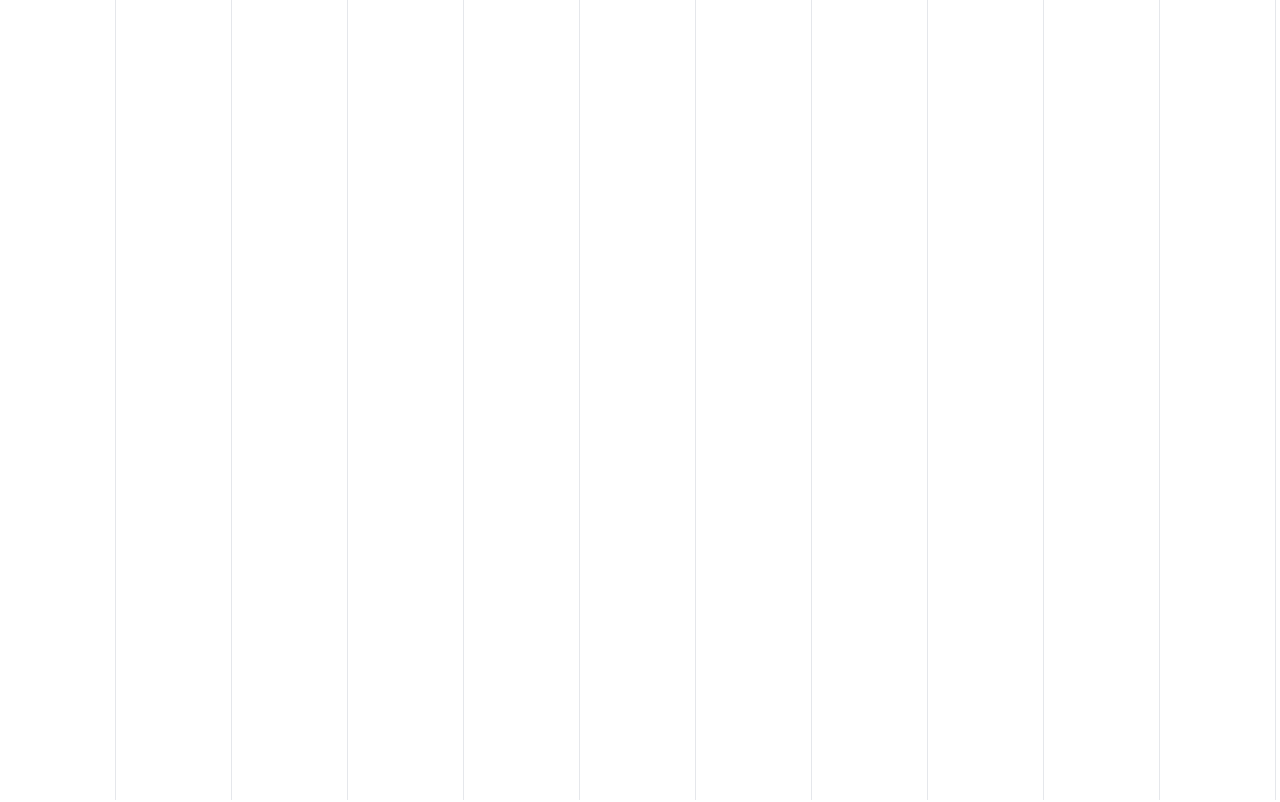
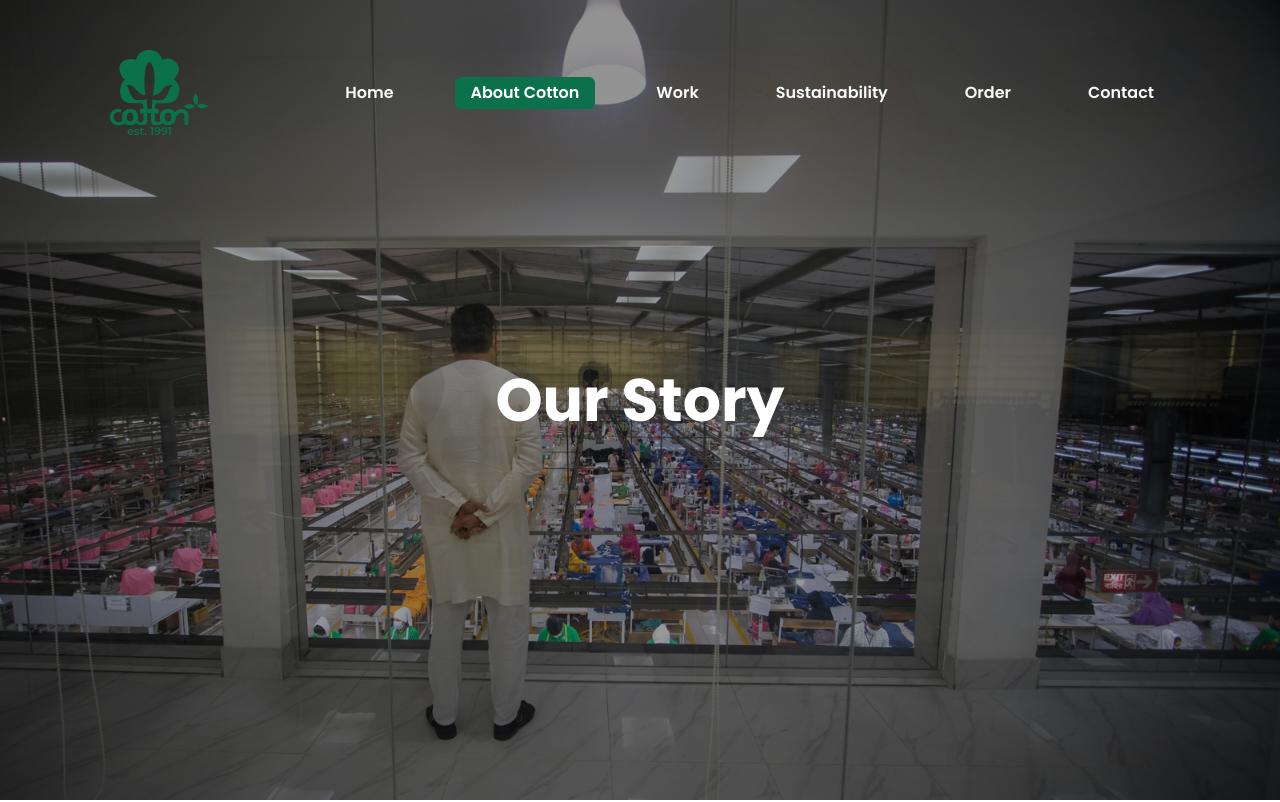
Before and after one commit to cottonSdtNadim/cotton-website-task, a React (Vite) app: page /aboutCotton in a window 1280 px wide. Before the commit this address had no page. Shown: the top 802 px of the page. Built offline with nearby package versions, Linux system fonts and the light colour scheme.

Commit message:
update the Navbar.jsx

```diff
--- a/src/components/VideoModule.jsx
+++ b/src/components/VideoModule.jsx
@@ -151,7 +151,6 @@ const VideoModule = () => {
   useEffect(() => {
     const handleScroll = () => {
       lastScrollTimeRef.current = Date.now();
-      console.log("lastScrollTimeRef.current", lastScrollTimeRef.current);
 
       // Force state to non-hovered during scroll
       if (isHovered) {
@@ -165,7 +164,6 @@ const VideoModule = () => {
     const checkScrollingState = () => {
       const now = Date.now();
       const timeSinceLastScroll = now - lastScrollTimeRef.current;
-      console.log("timeSinceLastScroll", timeSinceLastScroll);
 
       // If it's been more than 300ms since last scroll event, consider scrolling stopped
       if (timeSinceLastScroll > 300 && isScrolling) {
--- /dev/null
+++ b/src/layouts/PageLayout.jsx
@@ -0,0 +1,15 @@
+import { Outlet } from "react-router";
+import Footer from "../pages/Shared/Footer";
+import Cover from "../pages/Shared/Cover";
+
+const PageLayout = () => {
+    return (
+        <div>
+            <Cover></Cover>
+            <Outlet></Outlet>
+            <Footer></Footer>
+        </div>
+    );
+};
+
+export default PageLayout;
--- /dev/null
+++ b/src/pages/AboutCotton.jsx
@@ -0,0 +1,9 @@
+const AboutCotton = () => {
+    return (
+        <div>
+            <h2>This is About Cotton Page</h2>
+        </div>
+    );
+};
+
+export default AboutCotton;
--- /dev/null
+++ b/src/pages/Shared/Cover.jsx
@@ -0,0 +1,27 @@
+import image from '../../assets/images/factory-inside.jpg'
+import Navbar from './Navbar';
+
+const Cover = () => {
+    return (
+        <div className="relative">
+            <div
+                className="w-full h-screen"
+                style={{
+                    backgroundImage: `linear-gradient(0deg, rgba(0, 0, 0, 0.40) 0%, rgba(0, 0, 0, 0.40) 100%), url(${image})`,
+                    backgroundPosition: '50%',
+                    backgroundSize: 'cover',
+                    backgroundRepeat: 'no-repeat'
+                }}
+            >
+                <div className="absolute top-0 left-0 right-0 z-10">
+                    <Navbar nonActiveTextColor="#F8FBFA" />
+                </div>
+                <div className="absolute inset-0 flex items-center justify-center">
+                    <h1 className="text-6xl font-bold text-white">Our Story</h1>
+                </div>
+            </div>
+        </div>
+    );
+};
+
+export default Cover;
--- a/src/pages/Shared/Navbar.jsx
+++ b/src/pages/Shared/Navbar.jsx
@@ -2,18 +2,20 @@ import { motion } from "framer-motion";
 import { useState } from "react";
 import cottonGreenLogo from "../../assets/images/cotton-green-logo.png";
 import ellipse from "../../assets/svgs/Ellipse.svg";
+import { NavLink, useLocation } from "react-router"; // Added useLocation
+import PropTypes from 'prop-types';
 
-const Navbar = () => {
-  const [selectedItem, setSelectedItem] = useState("Home");
+const Navbar = ({ nonActiveTextColor = "black" }) => {
   const [hoveredItem, setHoveredItem] = useState(null);
+  const location = useLocation(); // Get current location
 
   const navItemsList = [
-    "Home",
-    "About Cotton",
-    "Work",
-    "Sustainability",
-    "Order",
-    "Contact",
+    { name: "Home", path: "/" },
+    { name: "About Cotton", path: "/aboutCotton" },
+    { name: "Work", path: "/work" },
+    { name: "Sustainability", path: "/sustainability" },
+    { name: "Order", path: "/order" },
+    { name: "Contact", path: "/contact" },
   ];
 
   return (
@@ -24,49 +26,51 @@ const Navbar = () => {
         alt="Cotton Green Logo"
         className="w-[99px] h-[86px]"
       />
-
       {/* NavItems Container */}
       <ul className="flex gap-[45px] font-semibold text-base">
-        {navItemsList.map((item) => (
-          <motion.li
-            key={item}
-            className={`relative cursor-pointer px-4 py-1 rounded-md ${
-              selectedItem === item
-                ? "bg-[#0B714C] text-white"
-                : "text-black font-semibold"
-            }`}
-            onClick={() => setSelectedItem(item)}
-            onMouseEnter={() => setHoveredItem(item)}
+        {navItemsList.map(({ name, path }) => {
+          const isActive = location.pathname === path;
+
+          return (
+            <NavLink
+              key={name}
+              to={path}
+              className={
+                `relative cursor-pointer px-4 py-1 rounded-md ${
+                  isActive ? "bg-[#0B714C] text-white" : "font-semibold"
+                }`
+              }
+              style={
+                !isActive ? { color: nonActiveTextColor } : {}
+              }
+              onMouseEnter={() => setHoveredItem(name)}
               onMouseLeave={() => setHoveredItem(null)}
+            >
+              {/* Bullet point for non-active items */}
+              {!isActive && (
+                <motion.div
+                  className="absolute -left-1 top-1/2 -translate-y-1/2"
                   animate={{
-              x: hoveredItem === item && selectedItem !== item ? 15 : 0
+                    opacity: hoveredItem === name ? 1 : 0,
+                    x: hoveredItem === name ? 0 : -10
                   }}
                   transition={{ duration: 0.3 }}
                 >
-            {/* Bullet point for non-active items */}
-            {selectedItem !== item && (
-              <motion.div
-                className="absolute -left-1 top-1/2 -translate-y-1/2"
-                animate={{
-                  opacity: hoveredItem === item ? 1 : 0,
-                  x: hoveredItem === item ? 0 : -10
-                }}
-                transition={{ duration: 0.3 }}
-              >
-                <img
-                  src={ellipse}
-                  alt="Bullet Point"
-                  className="w-1.5 h-1.5"
-                />
+                  <img src={ellipse} alt="Bullet Point" className="w-1.5 h-1.5" />
                 </motion.div>
               )}
-
-            {item}
-          </motion.li>
-        ))}
+              {name}
+            </NavLink>
+          );
+        })}
       </ul>
     </div>
   );
 };
 
+// Add PropTypes validation for nonActiveTextColor
+Navbar.propTypes = {
+  nonActiveTextColor: PropTypes.string,
+};
+
 export default Navbar;
--- a/src/routes/BasicRoute.jsx
+++ b/src/routes/BasicRoute.jsx
@@ -1,15 +1,25 @@
 import { BrowserRouter, Route, Routes } from "react-router";
 import MainLayout from "../layouts/MainLayout";
+import PageLayout from "../layouts/PageLayout";
 import Home from "../pages/HomePage/Home";
 import Sustainability from "../pages/Sustainability/Sustainability";
+import AboutCotton from "../pages/AboutCotton";
 
 const BasicRoute = () => {
   return (
     <BrowserRouter>
       <Routes>
+        {/* Main Layout */}
         <Route path="/" element={<MainLayout></MainLayout>}>
-          <Route path="/" element={<Home></Home>}></Route>
-          <Route path="/sustainability" element={<Sustainability></Sustainability>}></Route>
+          <Route index element={<Home></Home>}></Route> {/* path="/" */}
+          <Route
+            path="/sustainability"
+            element={<Sustainability></Sustainability>}
+          ></Route>
+        </Route>
+
+        <Route path="/" element={<PageLayout></PageLayout>}>
+          <Route path="/aboutCotton" element={<AboutCotton></AboutCotton>}></Route>
         </Route>
       </Routes>
     </BrowserRouter>
```
Lines whose indentation alone changed are shown as unchanged.
